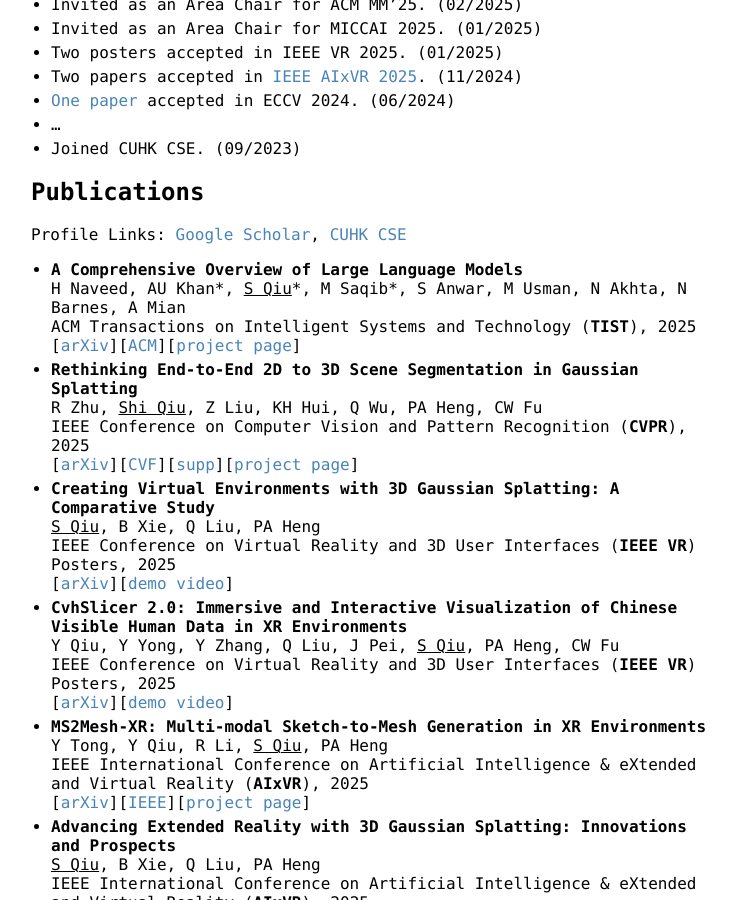
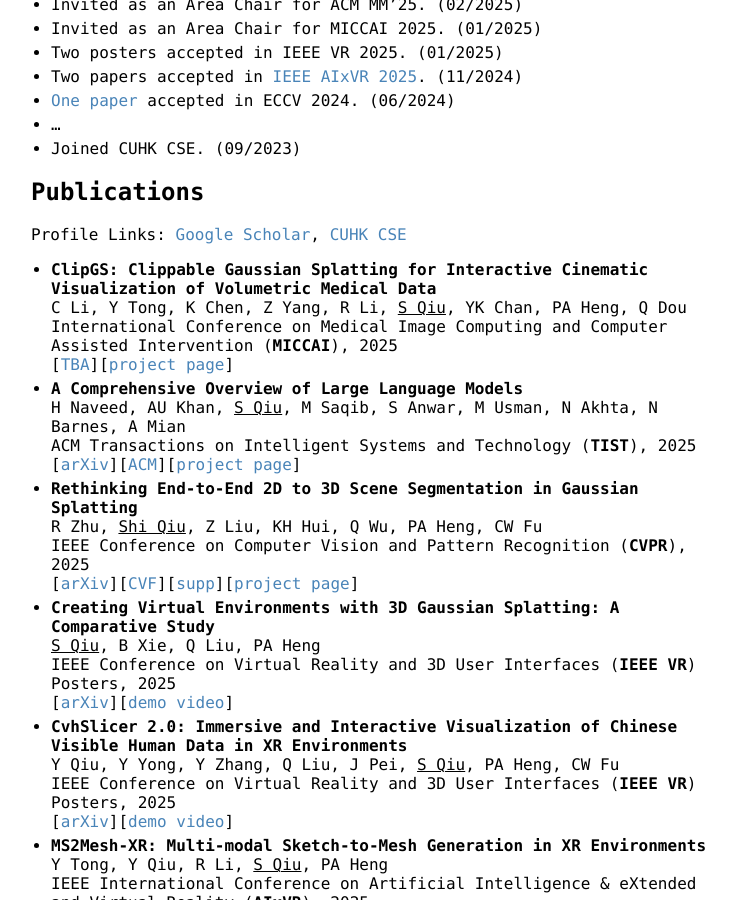
Before and after one commit to ShiQiu0419/ShiQiu0419.github.io, a Jekyll site: the page built from index.md, in a window 1280 px wide and 900 px high, scrolled down 714 px. Shown: the whole window, without its empty margins (259-995 px from the left). Built offline with Jekyll 4.4.1, drawn with Linux system fonts in a browser that asks for light colours; our own code applies the rules of GitHub Pages for plain Markdown files.

Commit message:
Update index.md

```diff
--- a/index.md
+++ b/index.md
@@ -30,8 +30,12 @@ For CUHK students: my student consultation hours are from 2:00 PM to 4:00 PM eve
 
 ## Publications
 Profile Links: [Google Scholar](https://scholar.google.com/citations?user=OPNVthUAAAAJ), [CUHK CSE](https://www.cse.cuhk.edu.hk/people/faculty/shi-qiu/)
+* **ClipGS: Clippable Gaussian Splatting for Interactive Cinematic Visualization of Volumetric Medical Data**
+C Li, Y Tong, K Chen, Z Yang, R Li, <ins>S Qiu</ins>, YK Chan, PA Heng, Q Dou
+International Conference on Medical Image Computing and Computer Assisted Intervention (**MICCAI**), 2025
+[[TBA](https://shiqiu0419.github.io/)][[project page](https://med-air.github.io/ClipGS/)]
 * **A Comprehensive Overview of Large Language Models**
-H Naveed, AU Khan\*, <ins>S Qiu</ins>\*, M Saqib\*, S Anwar, M Usman, N Akhta, N Barnes, A Mian
+H Naveed, AU Khan, <ins>S Qiu</ins>, M Saqib, S Anwar, M Usman, N Akhta, N Barnes, A Mian
 ACM Transactions on Intelligent Systems and Technology (**TIST**), 2025
 [[arXiv](https://arxiv.org/abs/2307.06435)][[ACM](https://dl.acm.org/doi/10.1145/3744746)][[project page](https://github.com/humza909/LLM_Survey)]
 * **Rethinking End-to-End 2D to 3D Scene Segmentation in Gaussian Splatting**
```
